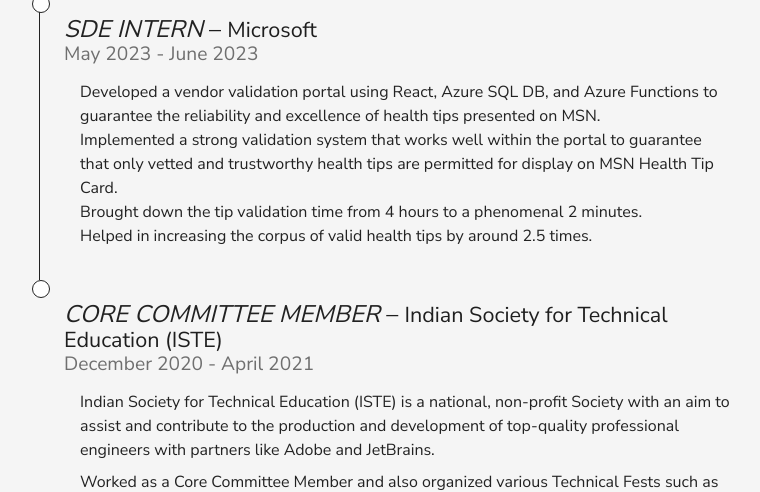
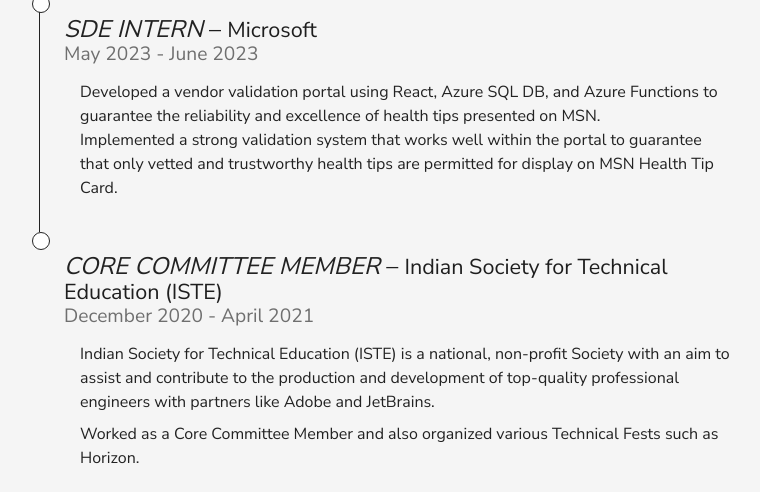
Before and after one commit to kartikeya47/Personal-Portfolio-Website-Final, a Flask app: page / in a window 1280 px wide. Shown: the part 2014-2506 px from the top of the page, without its empty margins (259-1019 px from the left). Run offline with Flask 2, Linux system fonts and the light colour scheme.

Commit message:
Minor Textual Changes

```diff
--- a/templates/index.html
+++ b/templates/index.html
@@ -43,7 +43,7 @@
           <a aria-label="My Github Profile" target="_blank" href="https://github.com/kartikeya47">
             <i class="icon fa fa-github-alt" aria-hidden="true"></i>
           </a>
-          <a aria-label="My Résumé" target="_blank" href="https://drive.google.com/file/d/13aEnUznCWdD0BeaWUGUuzRnnv3jwcIUd/view?usp=sharing">
+          <a aria-label="My Résumé" target="_blank" href="https://drive.google.com/file/d/1E1CdoBLJpuUQGTwaCSgPnvzXe-yAVGf8/view?usp=sharing">
             <i class="icon fa fa fa-file-pdf-o" aria-hidden="true"></i>
           </a>
           <a aria-label="Send Email" href="mailto:kartike40@gmail.com" target="_blank"
@@ -124,8 +124,6 @@
                   and excellence of health tips presented on MSN.</li>
                 <li class="CV-job-timeline-item">Implemented a strong validation system that works well within the portal to guarantee that only vetted and
                   trustworthy health tips are permitted for display on MSN Health Tip Card.</li>
-                <li class="CV-job-timeline-item">Brought down the tip validation time from 4 hours to a phenomenal 2 minutes.</li>
-                <li class="CV-job-timeline-item">Helped in increasing the corpus of valid health tips by around 2.5 times.</li>
               </ul>
             </section>
             <section class="CV-timeline CV-job">
```
